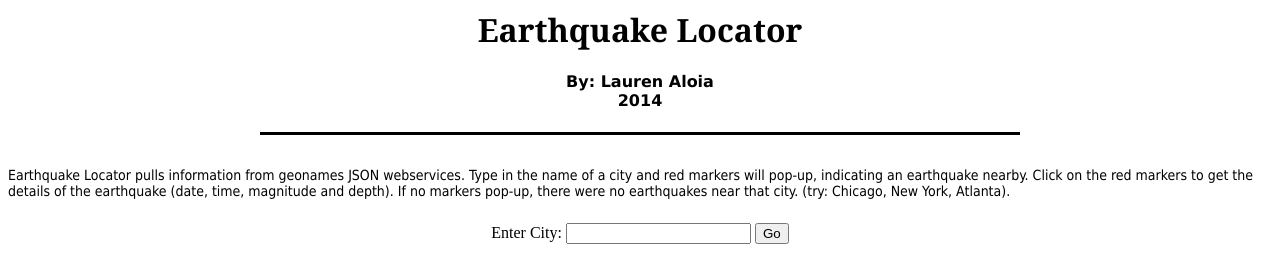
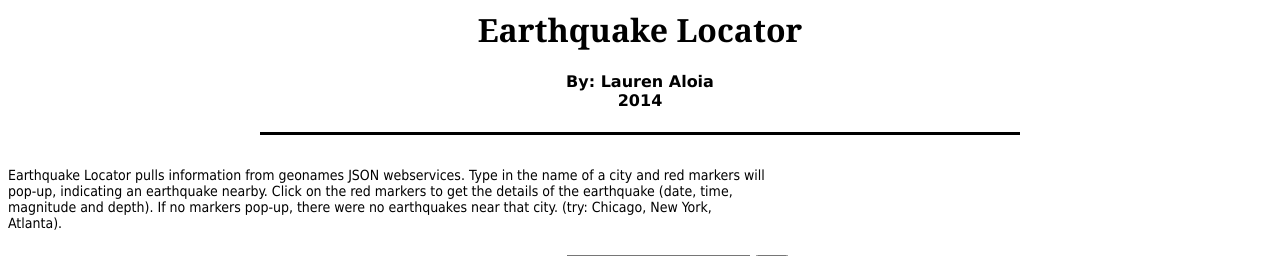
Before and after one commit to laloia/laloia.github.io, a PHP site: page / in a window 1280 px wide. Shown: the top 256 px of the page. Run offline with PHP 8.4, Linux system fonts and the light colour scheme; some libraries are stand-ins or nearby versions.

Commit message:
Update style.css

```diff
--- a/style.css
+++ b/style.css
@@ -2,6 +2,7 @@
 p{
     font-family: tahoma;
     font-size:14px;
+    width:760px;
 }
 header{
     border-bottom:solid;
```
